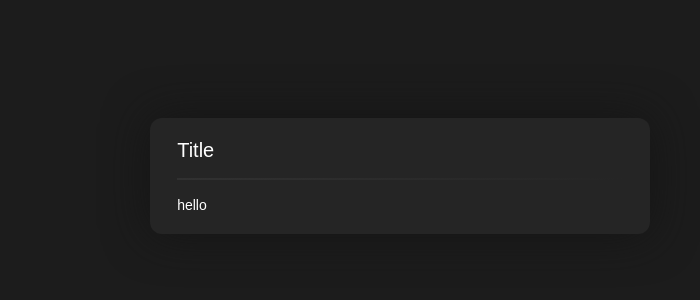
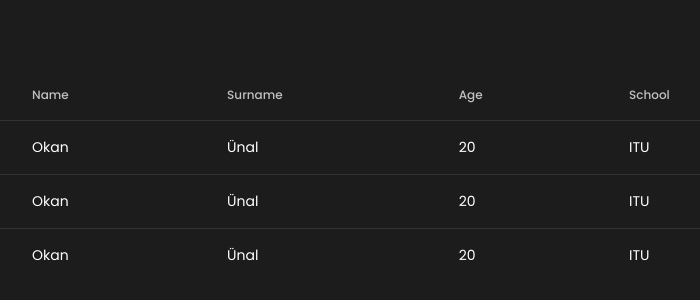
Before and after one commit to OkanUnalll/pixelprops-ui-system, a Next.js app: page /test in a window 1280 px wide. Shown: the part 272-572 px from the top of the page, without its empty margins (240-940 px from the left). Built offline with nearby package versions, Linux system fonts and the light colour scheme.

Commit message:
basic table element added

```diff
--- a/src/@root/elements/Divider/index.tsx
+++ b/src/@root/elements/Divider/index.tsx
@@ -8,7 +8,7 @@ import cssProps from '@root/theme/functions/cssProps';
 import { colors } from '@root/theme';
 
 interface DividerProps extends ICSSProps {
-  $variant?: 'contained' | 'to-left' | 'to-right' | 'center';
+  $variant?: 'none' | 'to-left' | 'to-right' | 'center';
   $weight?: 'mediun' | 'large' | 'xlarge';
   $color?: ColorKeys;
 }
@@ -41,7 +41,7 @@ const Divider = styled.div<DividerProps>`
     const variant = props.$variant;
     const color = colors[props.$color ?? 'grey2'].main;
 
-    if (variant === 'contained' || !variant) return `
+    if (variant === 'none' || !variant) return `
       background: ${color};
     `;
 
--- /dev/null
+++ b/src/@root/elements/Tables/DataTable/index.tsx
@@ -0,0 +1,61 @@
+import styled from 'styled-components';
+
+import cssProps from '@root/theme/functions/cssProps';
+import type { ICSSProps } from '@root/models/theme/cssprops';
+
+import { Table, TableData, TableHead, TableHeadData, TableRow, TableBody } from '@root/elements/Tables/Table';
+
+interface Column {
+  field: string;
+  headerTitle: string;
+  width: string;
+}
+
+interface DataTableTemplateProps {
+  columns?: Column[];
+  rows?: any[];
+  className?: string;
+};
+
+function DataTableTemplate({ columns, rows, className }: DataTableTemplateProps) {
+  return (
+    <Table className={className}>
+      <TableHead>
+        <TableRow>
+            <TableHeadData>Name</TableHeadData>
+            <TableHeadData>Surname</TableHeadData>
+            <TableHeadData>Age</TableHeadData>
+            <TableHeadData>School</TableHeadData>
+        </TableRow>
+      </TableHead>
+      <TableBody>
+        <TableRow>
+            <TableData>Okan</TableData>
+            <TableData>Ünal</TableData>
+            <TableData>20</TableData>
+            <TableData>ITU</TableData>
+        </TableRow>
+        <TableRow>
+            <TableData>Okan</TableData>
+            <TableData>Ünal</TableData>
+            <TableData>20</TableData>
+            <TableData>ITU</TableData>
+        </TableRow>
+        <TableRow>
+            <TableData>Okan</TableData>
+            <TableData>Ünal</TableData>
+            <TableData>20</TableData>
+            <TableData>ITU</TableData>
+        </TableRow>
+      </TableBody>
+    </Table>
+  );
+};
+
+interface DataTableProps extends ICSSProps {}
+
+const DataTable = styled(DataTableTemplate)<DataTableProps>`
+  ${props => cssProps(props)}
+`;
+
+export default DataTable;
--- /dev/null
+++ b/src/@root/elements/Tables/Table/index.tsx
@@ -0,0 +1,110 @@
+import styled from 'styled-components';
+import CSS from 'csstype';
+
+import { colors, typography } from '@root/theme';
+
+/**
+ * for examples: https://www.w3schools.com/css/tryit.asp?filename=trycss_table_fancy
+ *               https://www.htmlgoodies.com/html5/advanced-html-table-features/
+*/
+
+interface CustomCSS {
+  $css?: string;
+}
+
+// Data
+interface TableHeadDataProps extends CustomCSS {
+  $textAlign?: CSS.Property.TextAlign;
+}
+
+const TableHeadData = styled.th<TableHeadDataProps>`
+  padding: 1rem 2rem;
+  font-size: ${typography.h5.fontSize};
+  font-weight: 500;
+  color: ${colors.grey.main};
+  cursor: default;
+
+  text-align: ${props => props.$textAlign ?? 'left'};
+
+  // Custom CSS
+  ${props => props.$css}
+`;
+
+const TableData = styled.td<CustomCSS>`
+  padding: 1rem 2rem;
+  font-size: ${typography.text.fontSize};
+
+  // Custom CSS
+  ${props => props.$css}
+`;
+
+// Row
+const TableRow = styled.tr<CustomCSS>`
+  border-bottom: 1px solid ${colors.grey2.main};
+  transition: all .3s ease;
+
+  &:nth-last-child(1) {
+    border-bottom: none;
+  }
+
+  // Custom CSS
+  ${props => props.$css}
+`;
+
+// Groupers
+const TableHead = styled.thead<CustomCSS>`
+  border-bottom: 1px solid ${colors.grey2.main};
+
+  // Custom CSS
+  ${props => props.$css}
+`;
+
+const TableBody = styled.tbody<CustomCSS>`
+  ${TableRow}:hover {
+    background-color: ${colors.grey2.main};
+  }
+
+  // Custom CSS
+  ${props => props.$css}
+`;
+
+const TableFooter = styled.tfoot<CustomCSS>``;
+
+// Wrapper
+interface TableProps extends CustomCSS {
+  $variant?: 'widget' | 'default';
+}
+
+const Table = styled.table<TableProps>`
+  overflow: hidden;
+  position: relative;
+  border-collapse: collapse;
+  width: 100%;
+
+  // Variant
+  ${props => {
+    const variant = props.$variant;
+
+    if (variant === 'default' || !variant) return `
+      background-color: transparent;
+    `;
+
+    if (variant === 'widget') return `
+      background-color: ${colors.dark2.main};
+      border-radius: 12px;
+    `;
+  }}
+
+  // Custom CSS
+  ${props => props.$css}
+`;
+
+export {
+    Table,
+    TableHead,
+    TableHeadData,
+    TableBody,
+    TableFooter,
+    TableRow,
+    TableData,
+};
--- a/src/@root/elements/Typography/index.tsx
+++ b/src/@root/elements/Typography/index.tsx
@@ -26,25 +26,28 @@ interface TypographyProps extends ICSSProps {
 }
 
 const Typography = styled.span<TypographyProps>`
-  ${
-    props => {
-      if (props.$limit) {
-        // ref: https://css-tricks.com/almanac/properties/l/line-clamp/
-        return `
-          display: -webkit-box;
-          -webkit-line-clamp: ${props.$limit.lineClamp ?? 1};
-          -webkit-box-orient: vertical;
-          overflow: hidden;
-          width: ${props.$limit.width ?? '100%'};
-          max-width: ${props.$limit.maxWidth ?? '100%'};
-        `;
-      }
-    }
-  }
-
+  display: inline-block;
   color: ${props => colors[props.$color ?? 'white'].main};
   font-weight: ${props => props.$fontWeight ?? '500'};
   ${props => props.$fontSize ? `font-size: ${props.$fontSize}` : ''}
+
+  // Limit
+  ${props => {
+    const limit = props.$limit;
+
+    if (limit) {
+      // ref: https://css-tricks.com/almanac/properties/l/line-clamp/
+      return `
+        display: -webkit-box;
+        -webkit-line-clamp: ${limit.lineClamp ?? 1};
+        -webkit-box-orient: vertical;
+        overflow: hidden;
+        width: ${limit.width ?? '100%'};
+        max-width: ${limit.maxWidth ?? '100%'};
+      `;
+    }
+  }}
+
   ${props => getVariantCSS(props.$variant ?? 'text')}
   ${props => cssProps(props)}
 `;
--- a/src/@root/elements/WidgetContainer/index.tsx
+++ b/src/@root/elements/WidgetContainer/index.tsx
@@ -5,6 +5,8 @@ import Typography from '@root/elements/Typography';
 import Divider from '@root/elements/Divider';
 
 import type { ICSSProps } from '@root/models/theme/cssprops';
+
+import { colors } from '@root/theme';
 
 import cssProps from '@root/theme/functions/cssProps';
 
@@ -22,7 +24,7 @@ function WidgetContainerTemplate({ className, children, title }: WidgetContainer
           <Typography $variant="h3">
             {title}
           </Typography>
-          <Divider $variant="to-right" $weight="large" />
+          <Divider $weight="large" />
         </Box>
       )}
       <Box>
@@ -35,7 +37,7 @@ function WidgetContainerTemplate({ className, children, title }: WidgetContainer
 interface WidgetContainerProps extends ICSSProps {}
 
 const WidgetContainer = styled(WidgetContainerTemplate)<WidgetContainerProps>`
-  background-color: #252525;
+  background-color: ${colors.dark2.main};
   border-radius: 12px;
   padding: 1.3rem 1.7rem;
   position: relative;
--- a/src/@root/models/theme/base/colors.ts
+++ b/src/@root/models/theme/base/colors.ts
@@ -7,10 +7,11 @@ export interface IColors {
     primary: IColorsTypes;
     secondary: IColorsTypes;
     dark: IColorsTypes;
+    dark2: IColorsTypes;
     grey: IColorsTypes;
     grey2: IColorsTypes;
     white: IColorsTypes;
     black: IColorsTypes;
 };
 
-export type ColorKeys = 'primary' | 'secondary' | 'dark' | 'grey' | 'grey2' | 'white' | 'black';
+export type ColorKeys = 'primary' | 'secondary' | 'dark' | 'dark2' | 'grey' | 'grey2' | 'white' | 'black';
--- a/src/@root/theme/base/colors.ts
+++ b/src/@root/theme/base/colors.ts
@@ -13,6 +13,9 @@ export const colors: IColors = {
         main: '#1c1c1c',
         focus: '#0f0f0f',
     },
+    dark2: {
+        main: '#252525',
+    },
     grey: {
         main: '#c1c1c1',
         focus: '#9e9e9e',
--- a/src/app/layout.tsx
+++ b/src/app/layout.tsx
@@ -12,6 +12,11 @@ function RootLayout({
 }) {
   return (
     <html lang="en">
+      <head>
+        <link rel="preconnect" href="https://fonts.googleapis.com" />
+        <link rel="preconnect" href="https://fonts.gstatic.com" />
+        <link href="https://fonts.googleapis.com/css2?family=Poppins:ital,wght@0,200;0,300;0,400;0,500;0,600;0,700;0,800;0,900;1,200;1,300;1,400;1,500;1,600;1,700;1,800;1,900&display=swap" rel="stylesheet" />
+      </head>
       <body>
         {children}
       </body>
--- a/src/app/test/page.tsx
+++ b/src/app/test/page.tsx
@@ -1,8 +1,8 @@
 'use client';
 
 import Box from '@root/elements/Box';
-import WidgetContainer from '@root/elements/WidgetContainer';
-import Typography from '@root/elements/Typography';
+
+import DataTable from '@root/elements/Tables/DataTable';
 
 import PageLayout from '@/layouts/PageLayout';
 
@@ -10,11 +10,7 @@ function ComponentTester() {
   return (
     <ComponentTesterProvider>
         <Box $display="flex" $css="position: relative;">
-          <WidgetContainer $width="500px" title="Title">
-            <Typography>
-              hello
-            </Typography>
-          </WidgetContainer>
+          <DataTable $css="width: 800px;" />
         </Box>
     </ComponentTesterProvider>
   );
--- a/src/layouts/ThemeLayout/GlobalStyle.tsx
+++ b/src/layouts/ThemeLayout/GlobalStyle.tsx
@@ -1,8 +1,6 @@
 import { createGlobalStyle } from 'styled-components';
 
 const GlobalStyle = createGlobalStyle`
-    @import url('https://fonts.googleapis.com/css2?family=Poppins:ital,wght@0,200;0,300;0,400;0,500;0,600;0,700;0,800;0,900;1,200;1,300;1,400;1,500;1,600;1,700;1,800;1,900&display=swap');
-
     * {
         margin: 0;
         padding: 0;
```
Also changed, not shown: src/@root/elements/Progress/index.tsx (added, +57 -0 lines).
